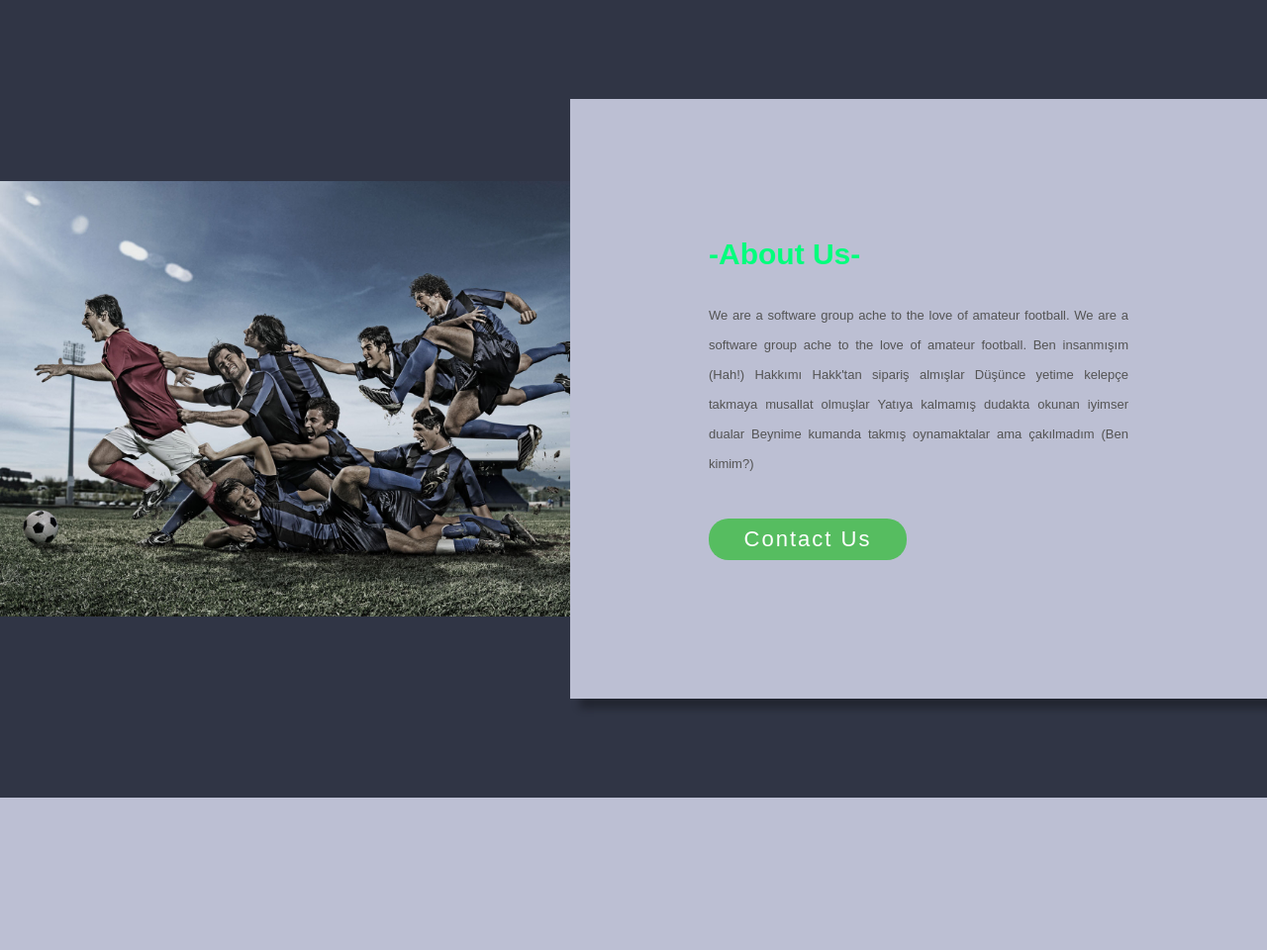
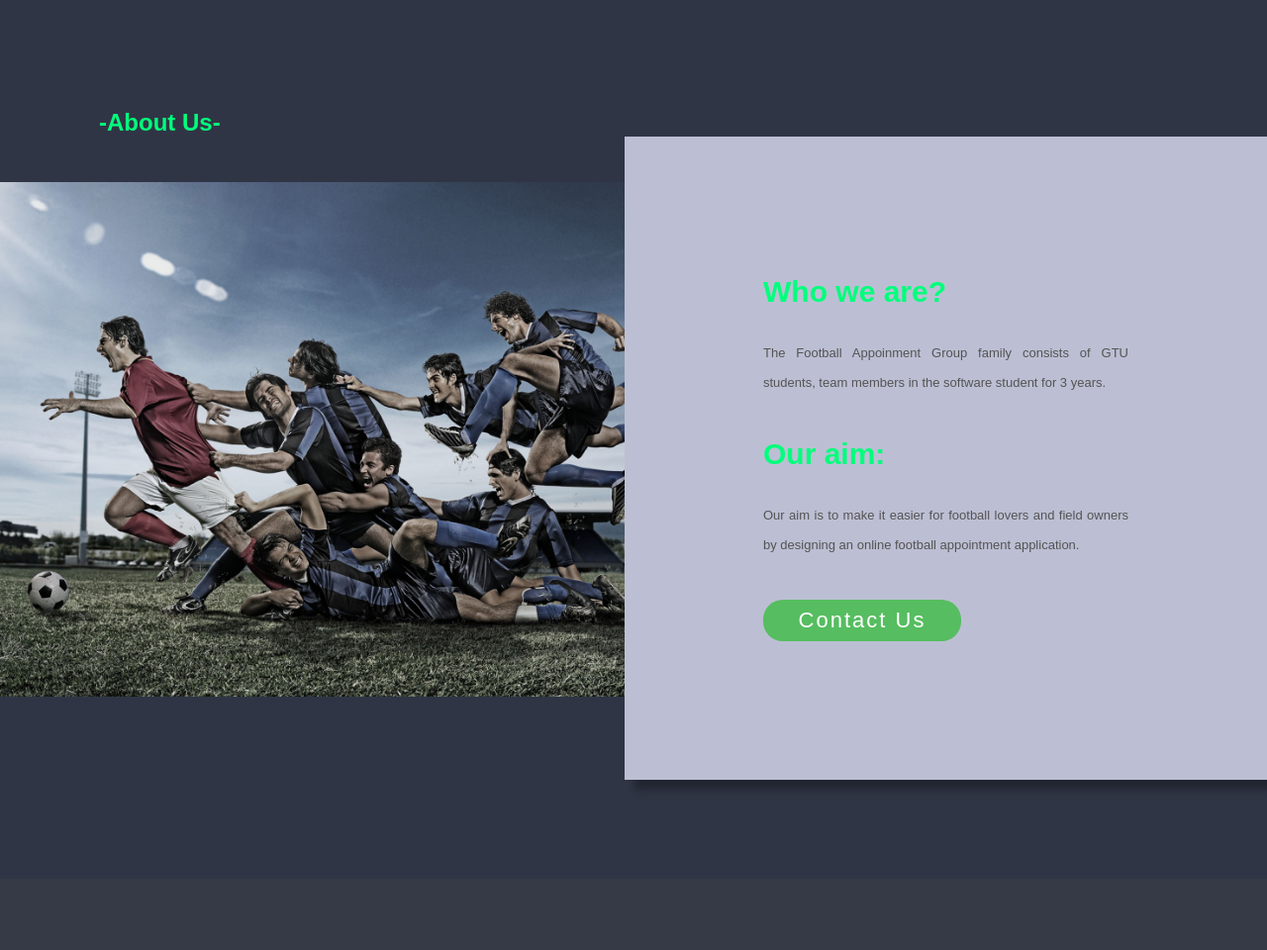
Before and after one commit to ofakduman/Football-Appointment-Web-App, a PHP site: page /about-us.html in a window 1280 px wide. Shown: the whole page at 99% size. Before the commit the page ends 806 px from the top, so only its background shows below. Run offline with PHP 8.4, Linux system fonts and the light colour scheme.

Commit message:
Wiframe
Wiframe uploaded

```diff
--- a/pages/About Us/about-us.css
+++ b/pages/About Us/about-us.css
@@ -6,18 +6,23 @@
     color: #00ff7c;
 }
 body{
-    min-height: 100vh;
-    display: flex;
+    min-height: 120vh;
+    min-width: 100vh;
+    max-height: 200vh;
+    //display: flex;
     align-items: center;
     justify-content: center;
     background-color: #363946;
 }
 .about{
     background: url(6.jpg) no-repeat left;
-    background-size: 55%;
+    background-size: 65%;
     background-color: #303545;
     overflow: hidden;
-    padding: 100px 0;
+    padding: 110px 100px;
+    padding-bottom: 100px;
+    padding-right: 0px;
+
 }
 .inner-section{
     width: 55%;
--- a/pages/About Us/about-us.html
+++ b/pages/About Us/about-us.html
@@ -8,16 +8,22 @@
 </head>
 <body>
     <div class="about">
+                    <h2>-About Us-</h2>
+
         <div class="inner-section">
-            <h1>-About Us-</h1>
+            <h1>Who we are?</h1>
+
             <p class="text">
-               We are a software group ache to the love of amateur football.               We are a software group ache to the love of amateur football.
-                Ben insanmışım (Hah!)
-                Hakkımı Hakk'tan sipariş almışlar
-                Düşünce yetime kelepçe takmaya musallat olmuşlar
-                Yatıya kalmamış dudakta okunan iyimser dualar
-                Beynime kumanda takmış oynamaktalar ama çakılmadım (Ben kimim?)
+            The Football Appoinment Group family consists of GTU students, team members in the software student for 3 years.
+
             </p>
+            <h1>Our aim:</h1>
+
+            <p class="text">
+            Our aim is to make it easier for football lovers and field owners by designing an online football appointment application.
+             </p>
+
+
             <div class="skills">
                 <button>Contact Us</button>
             </div>
```
Also changed, not shown: 3 other files.
